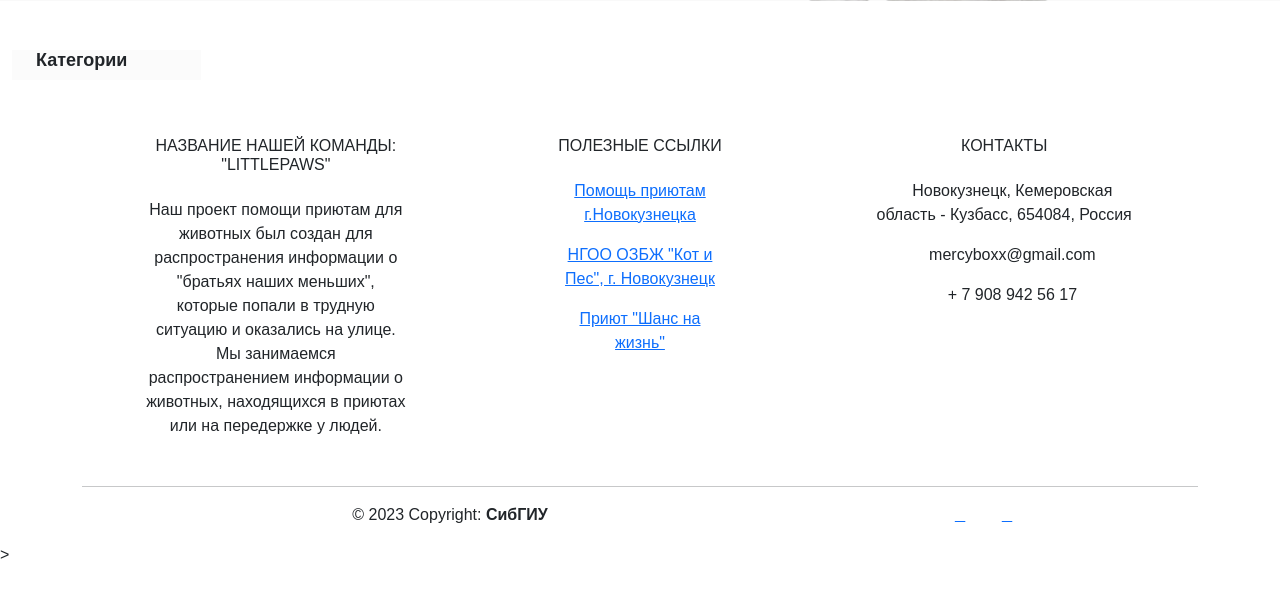
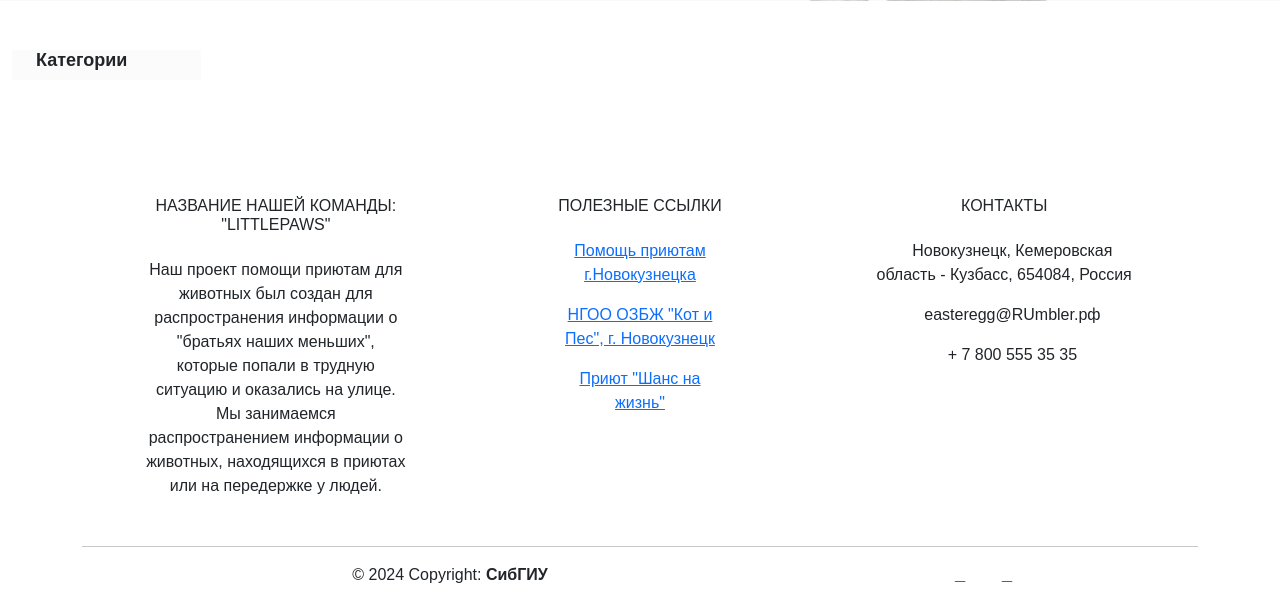
Before and after one commit to Flogas/Django-Petsboard, a Django app: template templates/bboard/index.html in a window 1280 px wide. Shown: the part 861-1464 px from the top of the page. Before the commit the page ends 1420 px from the top, so only its background shows below. Run offline with Django 3.2, Linux system fonts and the light colour scheme; the template is opened without the code that fills it, so the values that code supplies are empty; some libraries are stand-ins or nearby versions.

Commit message:
пара комментариев были дабавлены

```diff
--- a/bboard/static/bboard/style.css
+++ b/bboard/static/bboard/style.css
@@ -61,6 +61,8 @@ ul.header-navbar a {
     color: inherit;
 }
 
+
+
 /* ========================================General rules======================================== */
 
 .main_info_page {
--- a/templates/bboard/index.html
+++ b/templates/bboard/index.html
@@ -27,10 +27,10 @@
                 <li class="list-group-item">Контактный номер: {{ bb.phone }}</li>
                 <li class="list-group-item">Дата публикации: {{ bb.published|date:"d.m.Y H:i" }}</li>
             </ul>
-            <div class="card-body">
+            <!--<div class="card-body">
                 <a href="#" class="card-link">Card link</a>
                 <a href="#" class="card-link">Another link</a>
-            </div>
+            </div>-->
         </div>
     </div>
 </div>
--- a/templates/layout/basic.html
+++ b/templates/layout/basic.html
@@ -160,8 +160,19 @@
 
 
 <!-- Подвал -->
+
+<section>
+    <div class="wrapper">
+        <header class="header">
+            <div class="header-top">
+                <div class="container-xxl"> </div>
+            </div>
+        </header>
+    </div>
+</section>
+
 <footer class="page-footer font-small mdb-color pt-4">
-    <!-- Footer Links -->
+    <div class="container-xxl">
     <div class="container text-center text-md-left">
         <!-- Footer links -->
         <div class="row text-center text-md-left mt-3 pb-3">
@@ -200,9 +211,9 @@
                 <p>
                     <i class="fas fa-home mr-3"></i> Новокузнецк, Кемеровская область - Кузбасс, 654084, Россия</p>
                 <p>
-                    <i class="fas fa-envelope mr-3"></i> mercyboxx@gmail.com</p>
+                    <i class="fas fa-envelope mr-3"></i> easteregg@RUmbler.рф</p>
                 <p>
-                    <i class="fas fa-phone mr-3"></i> + 7 908 942 56 17</p>
+                    <i class="fas fa-phone mr-3"></i> + 7 800 555 35 35</p>
             </div>
             <!-- Grid column -->
         </div>
@@ -213,7 +224,7 @@
             <!-- Grid column -->
             <div class="col-md-7 col-lg-8">
                 <!--Copyright-->
-                <p class="text-center text-md-left">© 2023 Copyright:
+                <p class="text-center text-md-left">© 2024 Copyright:
                     <a>
                         <strong> СибГИУ</strong>
                     </a>
@@ -253,11 +264,9 @@
         </div>
         <!-- Grid row -->
     </div>
+        </div>
     <!-- Footer Links -->
 </footer>
-<!-- Подвал -->
-</div>
->
-</div>
+
 </body>
 </html>
```
Also changed, not shown: 1 other file.
